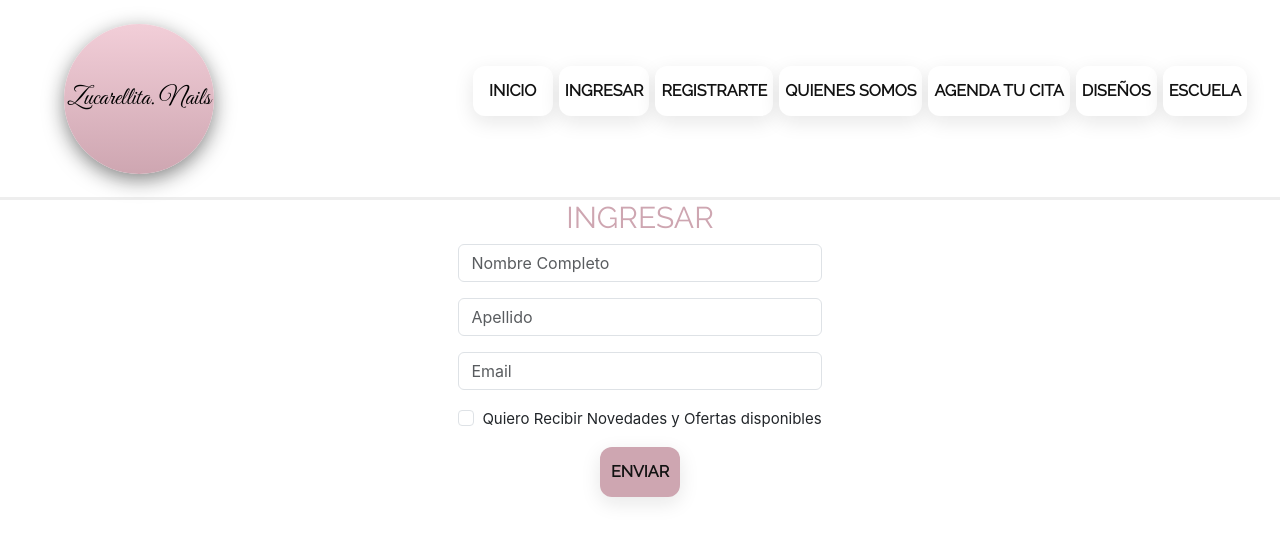
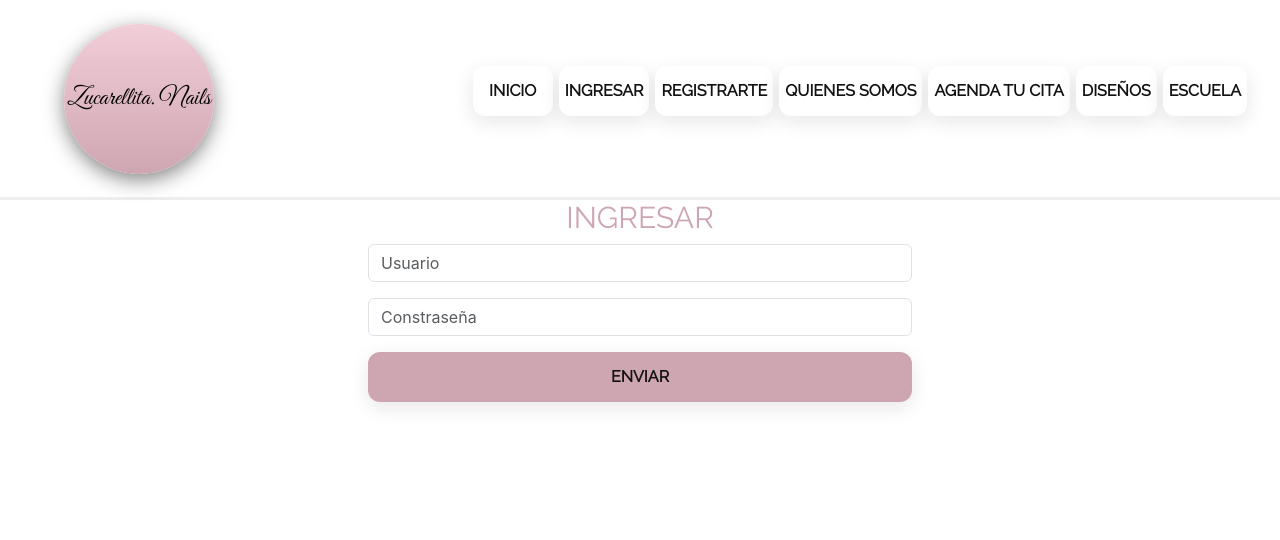
Before and after one commit to DiegoDimitroffPetcoff/schoolproject, a React (Create React App) app: page /login in a window 1280 px wide. Shown: the top 540 px of the page. Built offline with nearby package versions, Linux system fonts and the light colour scheme; a web font is replaced by a local one.

Commit message:
FIX form and make it works

```diff
--- a/package.json
+++ b/package.json
@@ -13,6 +13,7 @@
     "react": "^18.2.0",
     "react-bootstrap": "^2.8.0",
     "react-dom": "^18.2.0",
+    "react-icons": "^4.10.1",
     "react-responsive-carousel": "^3.2.23",
     "react-router-dom": "^6.14.1",
     "react-scripts": "5.0.1",
--- /dev/null
+++ b/src/components/forms/addMessage.js
@@ -0,0 +1,55 @@
+import { useState } from "react";
+import { Form, Button } from "react-bootstrap";
+
+function RegistrationForm2() {
+  const [name, setName] = useState("");
+  const [email, setEmail] = useState("");
+  const [password, setPassword] = useState("");
+
+  const handleSubmit = (event) => {
+    event.preventDefault();
+    console.log("Nombre:", name);
+    console.log("Email:", email);
+    console.log("Contraseña:", password);
+  };
+
+  return (
+    <Form onSubmit={handleSubmit}>
+      <Form.Group controlId="formBasicName">
+        <Form.Label>Nombre</Form.Label>
+        <Form.Control
+          type="text"
+          placeholder="Ingrese su nombre"
+          value={name}
+          onChange={(e) => setName(e.target.value)}
+        />
+      </Form.Group>
+
+      <Form.Group controlId="formBasicEmail">
+        <Form.Label>Email</Form.Label>
+        <Form.Control
+          type="email"
+          placeholder="Ingrese su correo electrónico"
+          value={email}
+          onChange={(e) => setEmail(e.target.value)}
+        />
+      </Form.Group>
+
+      <Form.Group controlId="formBasicPassword">
+        <Form.Label>Contraseña</Form.Label>
+        <Form.Control
+          type="password"
+          placeholder="Ingrese una contraseña segura"
+          value={password}
+          onChange={(e) => setPassword(e.target.value)}
+        />
+      </Form.Group>
+
+      <Button variant="success" type="submit">
+        Registrarse
+      </Button>
+    </Form>
+  );
+}
+
+export default RegistrationForm2;
--- a/src/components/forms/login.js
+++ b/src/components/forms/login.js
@@ -6,56 +6,45 @@ import "../../styles/form/formContainer.css";
 import Buttom1 from "../pure/Buttom2";
 
 function LoginForm() {
-  const [email, setEmail] = useState("");
-  const handleEmailChange = (event) => {
-    setEmail(event.target.value);
-  };
+  const [name, setName] = useState("");
+  const [password, setPassword] = useState("");
+
 
   const handleSubmit = (event) => {
-    event.preventDefault(); // Evita que el formulario se envíe de forma predeterminada
-    console.log(`Email: ${email}`);
+    event.preventDefault();
+    console.log("Nombre:", name);
+
+    console.log("Contraseña:", password);
   };
 
   return (
-    <form className="formContainer">
-      <Form onSubmit={handleSubmit}>
+
+      <Form className="formContainer" onSubmit={handleSubmit}>
         <Form.Group className="mb-3" controlId="formBasicEmail">
           <Form.Control
             type="text"
-            placeholder="Nombre Completo"
-            onChange={handleEmailChange}
+            placeholder="Usuario"
+            value={name}
+            onChange={(e) => setName(e.target.value)}
           />
         </Form.Group>
 
         <Form.Group className="mb-3" controlId="formBasicEmail">
           <Form.Control
-            type="text"
-            placeholder="Apellido"
-            onChange={handleEmailChange}
+            type="password"
+            placeholder="Constraseña"
+            value={password}
+            onChange={(e) => setPassword(e.target.value)}
           />
         </Form.Group>
 
-        <Form.Group className="mb-3" controlId="formBasicEmail">
-          <Form.Control
-            type="email"
-            placeholder="Email"
-            onChange={handleEmailChange}
-          />
-        </Form.Group>
 
-        <Form.Group className="mb-3" controlId="formBasicCheckbox">
-          <Form.Check
-            type="checkbox"
-            label="Quiero Recibir Novedades y Ofertas disponibles"
-          />
-        </Form.Group>
-        <div className="FormButtom">
-          <Buttom1 string="ENVIAR" type="submit">
+          <Buttom1 variant="primary" string="ENVIAR" type="submit">
             ENVIAR
           </Buttom1>
-        </div>
+
       </Form>
-    </form>
+
   );
 }
 
--- /dev/null
+++ b/src/components/forms/register.js
@@ -0,0 +1,62 @@
+import Form from "react-bootstrap/Form";
+import { useState } from "react";
+
+import "../../styles/form/formContainer.css";
+
+import Buttom1 from "../pure/Buttom2";
+
+function RegisterForm() {
+  const [email, setEmail] = useState("");
+  const handleEmailChange = (event) => {
+    setEmail(event.target.value);
+  };
+
+  const handleSubmit = (event) => {
+    event.preventDefault(); // Evita que el formulario se envíe de forma predeterminada
+    console.log(`Email: ${email}`);
+  };
+
+  return (
+    <form className="formContainer">
+      <Form onSubmit={handleSubmit}>
+        <Form.Group className="mb-3" controlId="formBasicEmail">
+          <Form.Control
+            type="text"
+            placeholder="Nombre Completo"
+            onChange={handleEmailChange}
+          />
+        </Form.Group>
+
+        <Form.Group className="mb-3" controlId="formBasicEmail">
+          <Form.Control
+            type="text"
+            placeholder="Apellido"
+            onChange={handleEmailChange}
+          />
+        </Form.Group>
+
+        <Form.Group className="mb-3" controlId="formBasicEmail">
+          <Form.Control
+            type="email"
+            placeholder="Email"
+            onChange={handleEmailChange}
+          />
+        </Form.Group>
+
+        <Form.Group className="mb-3" controlId="formBasicCheckbox">
+          <Form.Check
+            type="checkbox"
+            label="Quiero Recibir Novedades y Ofertas disponibles"
+          />
+        </Form.Group>
+        <div className="FormButtom">
+          <Buttom1 string="ENVIAR" type="submit">
+            ENVIAR
+          </Buttom1>
+        </div>
+      </Form>
+    </form>
+  );
+}
+
+export default RegisterForm;
--- a/src/containers/footerContainer.js
+++ b/src/containers/footerContainer.js
@@ -1,3 +1,4 @@
+import { FaInstagram,FaFacebook, FaMapMarkerAlt, FaPhoneAlt } from 'react-icons/fa';
 
 import "../styles/footer.css"
 
@@ -6,12 +7,10 @@ function Footer() {
     return(
 
         <div className="FooterContainer">
-        <p className="subTitle">Telefono</p>
-            <p className="subTitle">Telefono</p>
-
-            <p className="subTitle">Calafate</p>
-            <p className="subTitle">Argentina</p>
-
+        <p className="subTitle"><FaInstagram/></p>
+        <p className="subTitle"><FaFacebook/></p>
+        <p className="subTitle"><FaMapMarkerAlt/></p>
+        <p className="subTitle"><FaPhoneAlt/></p>
 
         </div>
 
--- a/src/routes/login.js
+++ b/src/routes/login.js
@@ -2,6 +2,7 @@ import LoginForm from "../components/forms/login";
 import Logo from "../components/pure/Logo";
 import NavbarBurguer from "../components/pure/NavbarBurguer";
 import Navbar from "../components/pure/Navbar";
+import RegisterForm2 from "../components/forms/addMessage";
 
 
 function Login(params) {
@@ -15,6 +16,7 @@ function Login(params) {
       </header>
       <h1 className="title">INGRESAR</h1>
       <LoginForm></LoginForm>
+
     </div>
   );
 }
--- a/src/routes/register.js
+++ b/src/routes/register.js
@@ -1,9 +1,9 @@
-import LoginForm from "../components/forms/login";
+import RegisterForm from "../components/forms/register";
 import Logo from "../components/pure/Logo";
 import NavbarBurguer from "../components/pure/NavbarBurguer";
 import Navbar from "../components/pure/Navbar";
 
-function Login(params) {
+function Register(params) {
   return (
     <div>
       <header className="head">
@@ -12,8 +12,8 @@ function Login(params) {
         <Navbar></Navbar>
       </header>
       <h1 className="title">REGISTRARSE</h1>
-      <LoginForm></LoginForm>
+      <RegisterForm></RegisterForm>
     </div>
   );
 }
-export default Login;
+export default Register;
--- a/src/styles/form/formContainer.css
+++ b/src/styles/form/formContainer.css
@@ -1,7 +1,11 @@
 .formContainer{
     display: flex;
+    flex-direction: column;
     justify-content: center;
-    padding: 0 10%;}
+    padding: 0 10%;
+    width: 800px;
+    margin: 0 auto;
+}
 
 label{
     font-size: 15px;
@@ -11,3 +15,21 @@ label{
     display: flex;
     justify-content: center;
 }
+
+
+/* Dispositivos móviles (320px - 480px) */
+@media screen and (max-width: 480px) {
+    .formContainer{
+        width: auto;
+        margin: 0 auto;
+    }
+
+  }
+
+  /* iPads, tablets (481px - 768px) */
+  @media screen and (min-width: 481px) and (max-width: 768px) {
+    .formContainer{
+        width: auto;
+        margin: 0 auto;
+    }
+  }
```
Also changed, not shown: src/styles/homePageStyles.css (+0 -11 lines), 1 other file (tests, documents, lock files or other folders).
